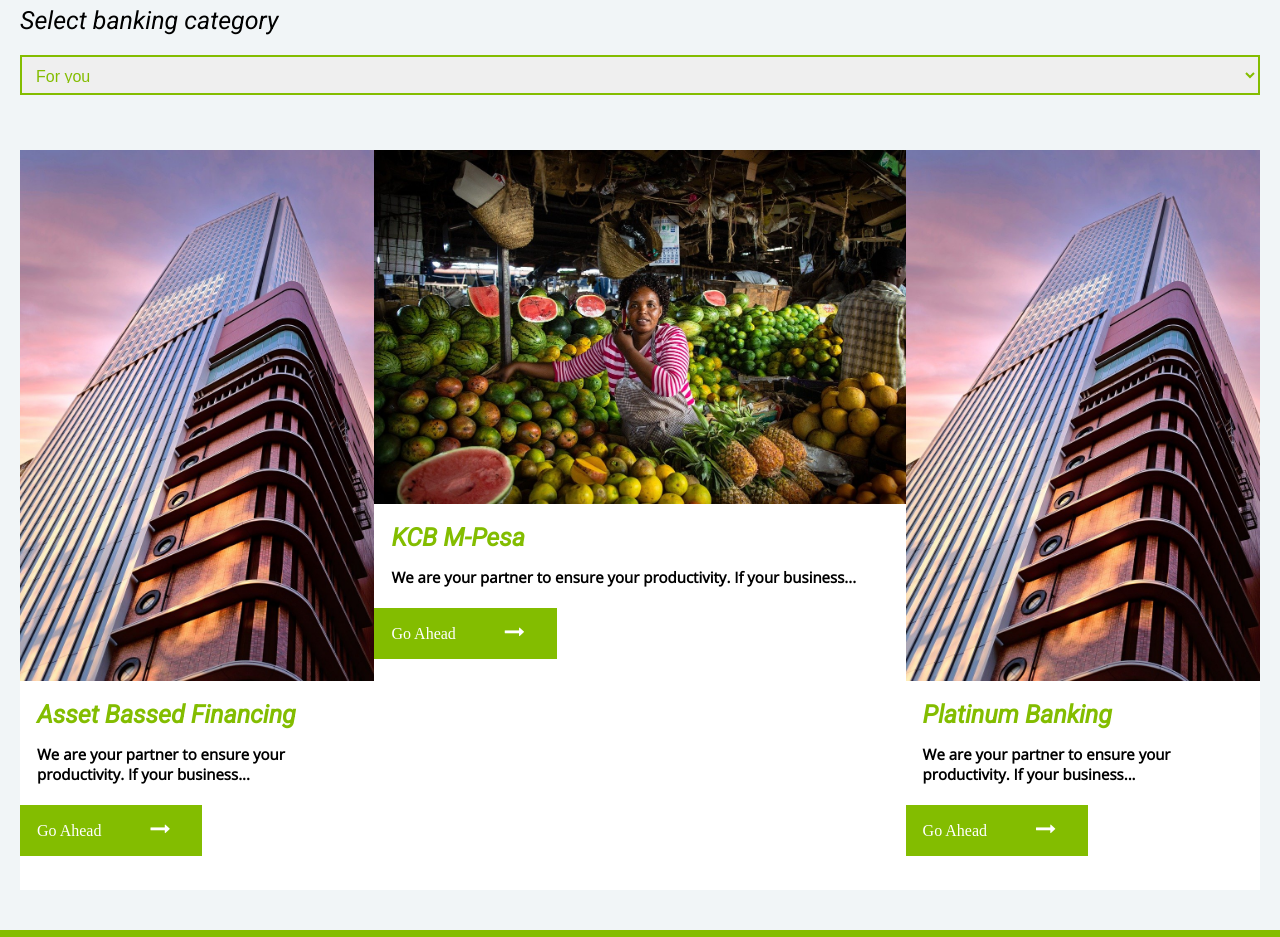
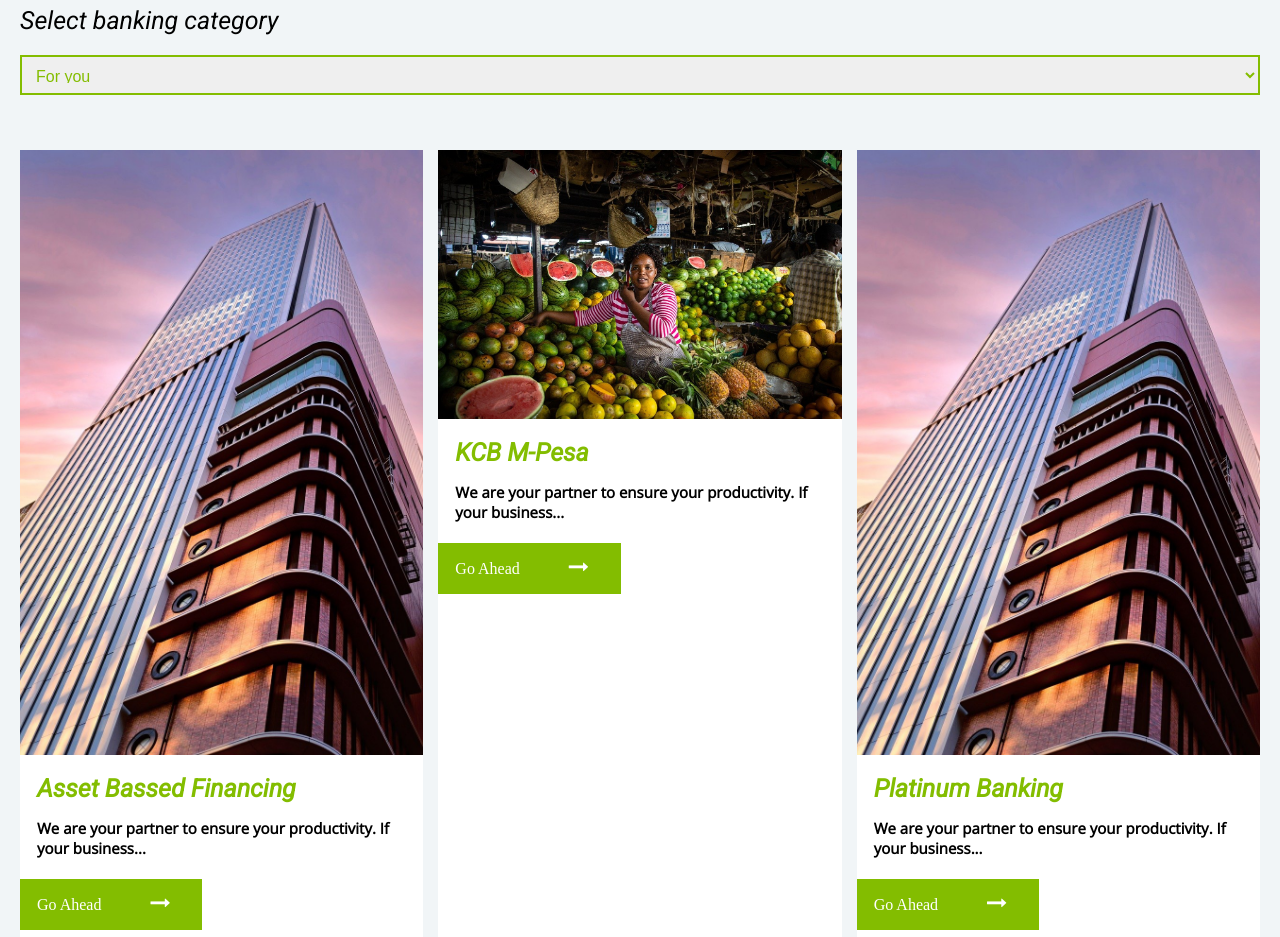
Before and after one commit to Nemwel-Boniface/KCB-Bank-clone, a plain HTML site: page index.html in a window 1280 px wide. Shown: the part 860-1797 px from the top of the page. Drawn offline with nearby package versions, Linux system fonts and the light colour scheme; some packages are replaced by stand-ins of ours; a script that the page names is missing.

Commit message:
Update style.css

```diff
--- a/style.css
+++ b/style.css
@@ -435,7 +435,9 @@
 
     .financing-categories
     {
-        display: flex;
+        display: grid;
+        grid-template-columns: repeat(3, 1fr);
+        gap: 15px;
     }
 
 
```
